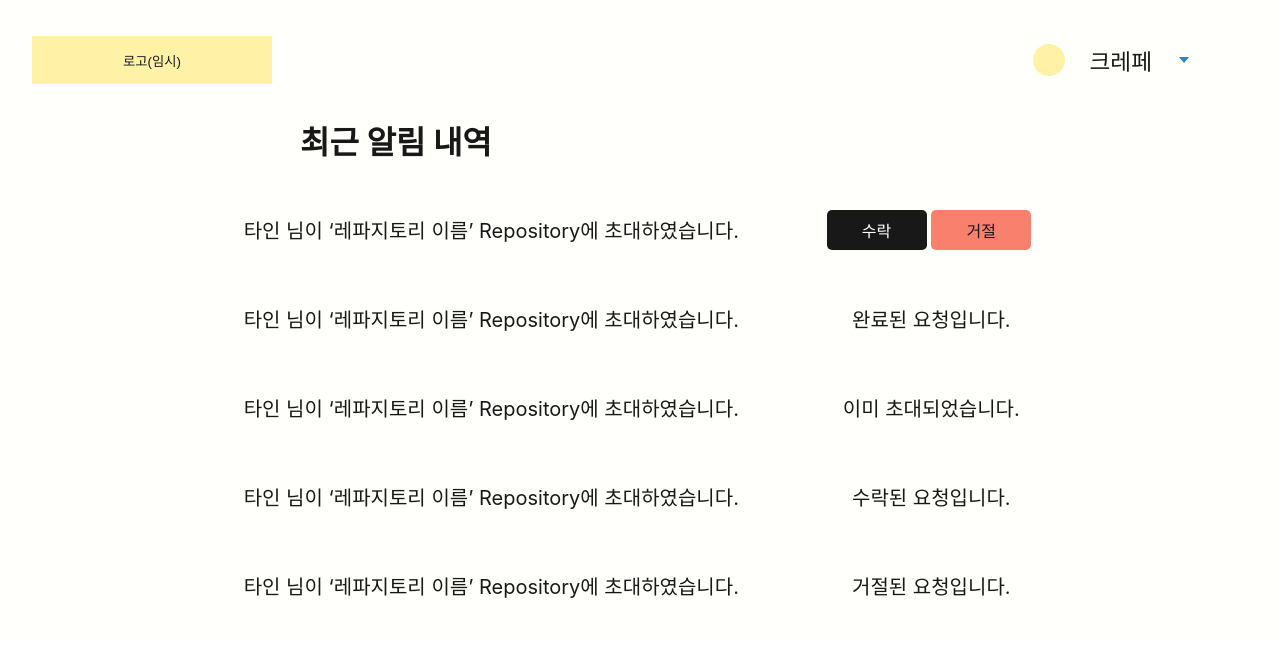
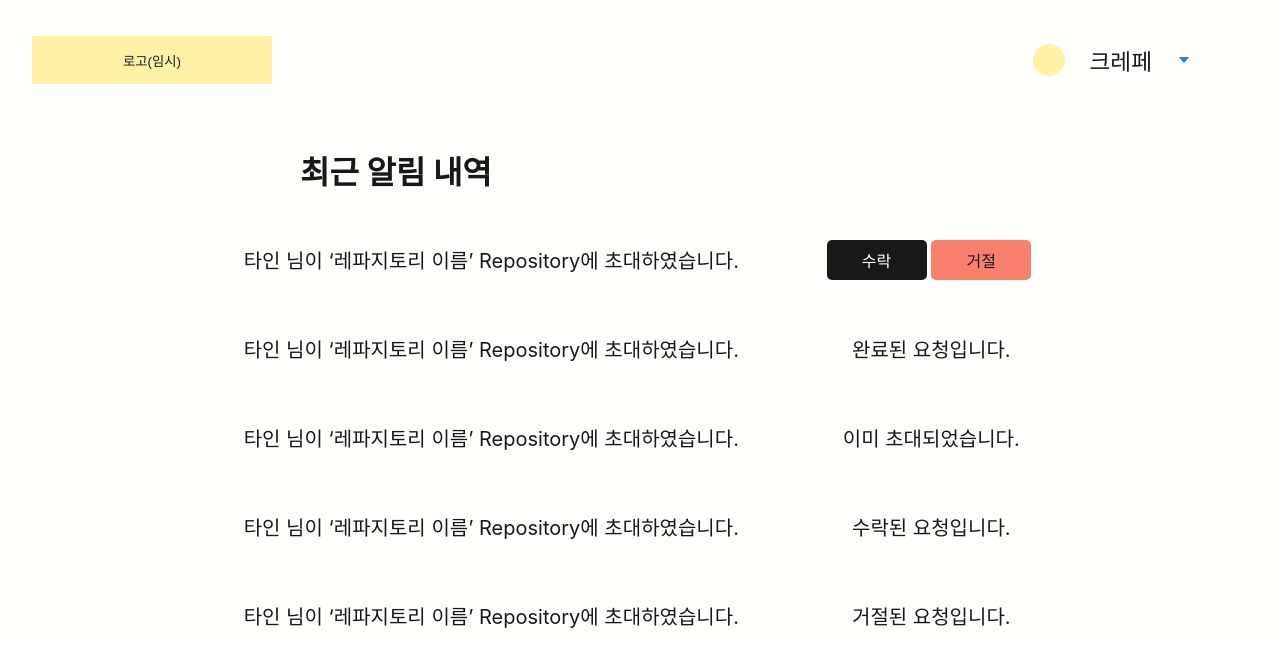
Before and after one commit to tukcom2023CD/AOK, a React (Create React App) app in the folder frontend/: page /notice in a window 1280 px wide. Shown: the top 666 px of the page. Built offline with nearby package versions, Linux system fonts and the light colour scheme.

Commit message:
design/#29

```diff
--- a/frontend/src/Pages/Notice/Notice.module.css
+++ b/frontend/src/Pages/Notice/Notice.module.css
@@ -1,5 +1,6 @@
 .middleContent{
     margin: 1rem 200px;
+    transform: translateY(30px);
 }
 
 .notice_title{
```
